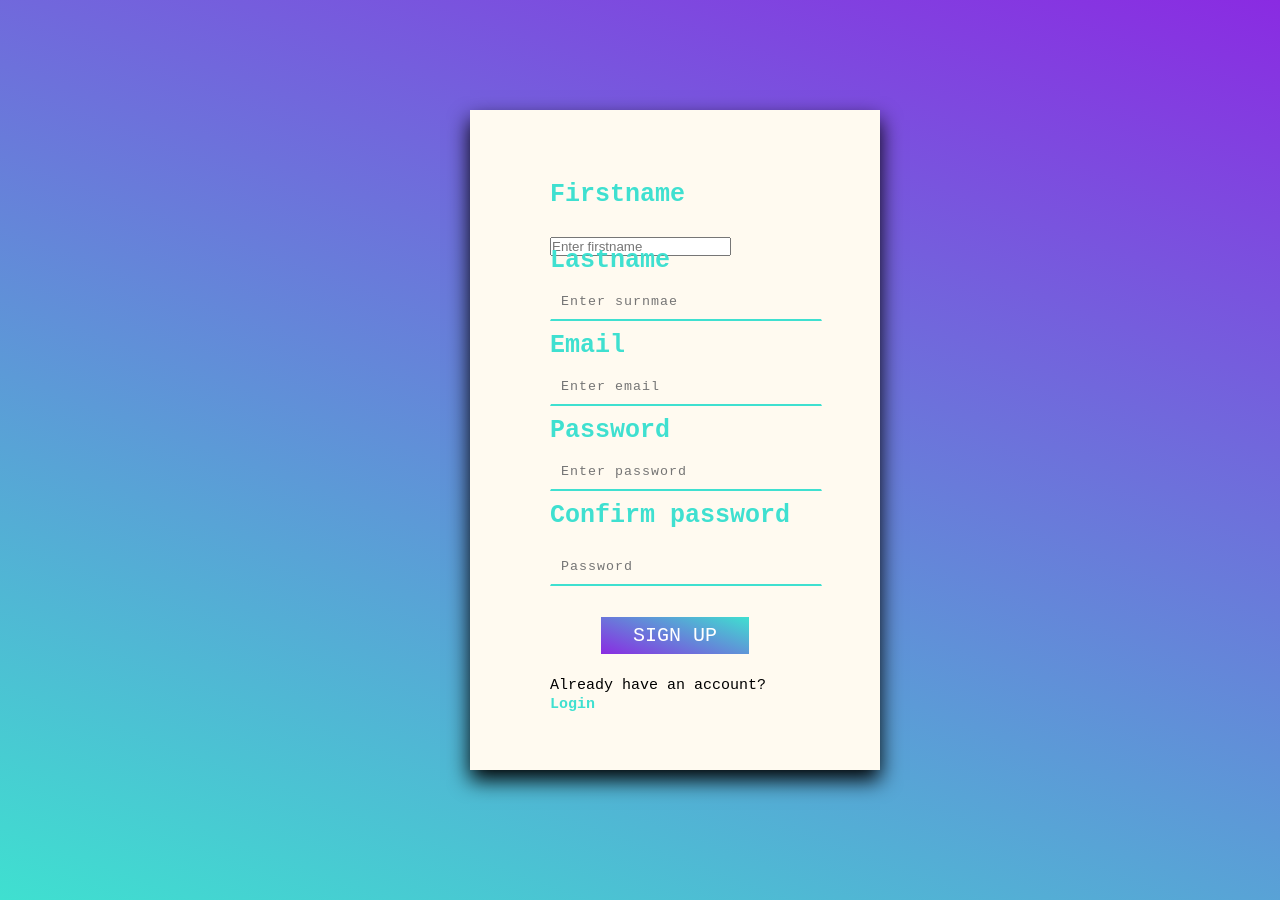
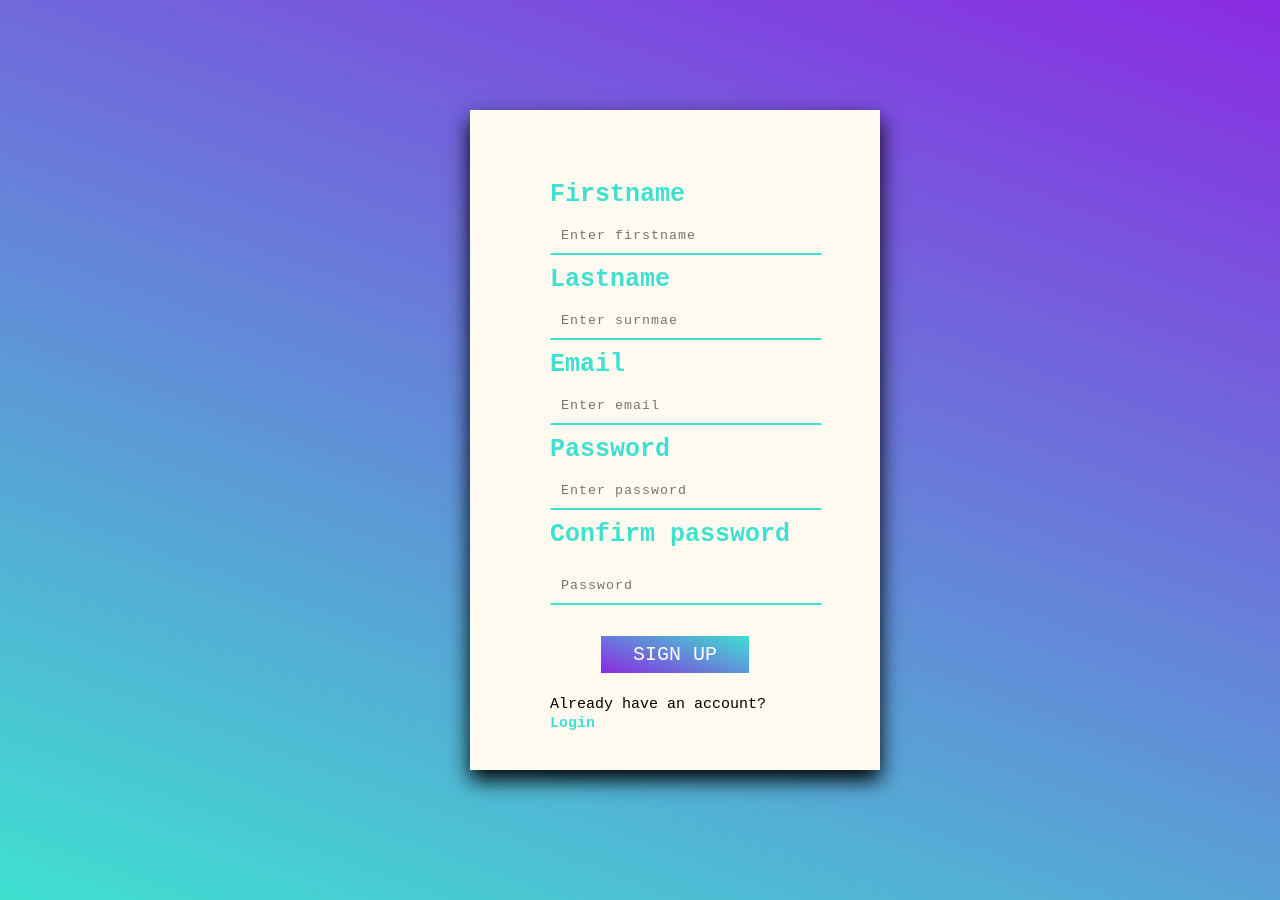
Before and after one commit to zonebyte/teamsmokey, a plain HTML site: page teamsmokeysignup.html in a window 1280 px wide. Drawn offline with Linux system fonts and the light colour scheme.

Commit message:
Update teamsmokeysignup.html

```diff
--- a/teamsmokeysignup.html
+++ b/teamsmokeysignup.html
@@ -28,7 +28,7 @@
   <div id="form1">
   <form action="#" id="valid_psswd" onsubmit="validate();">
     <span>Firstname</span> <br>
-    <input class="firstname" type="text" placeholder="Enter firstname" required><br>
+    <input class="firname" type="text" placeholder="Enter firstname" required><br>
     <span>Lastname</span> <br>
     <input class="surname" type="text" placeholder="Enter surnmae" required><br>
     <span>Email</span> <br>
```
